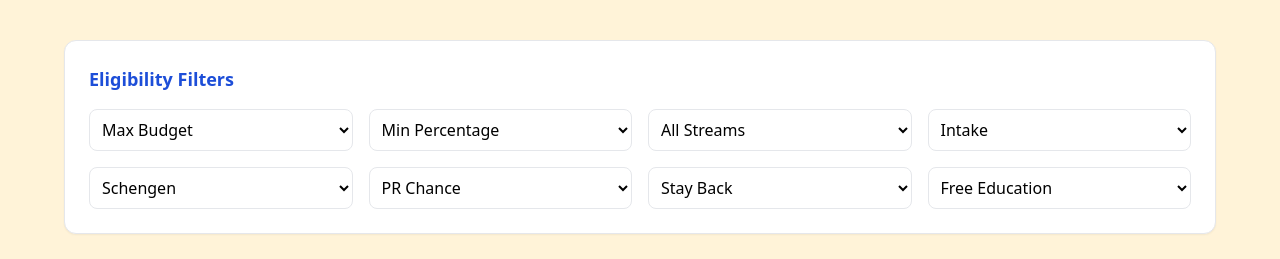
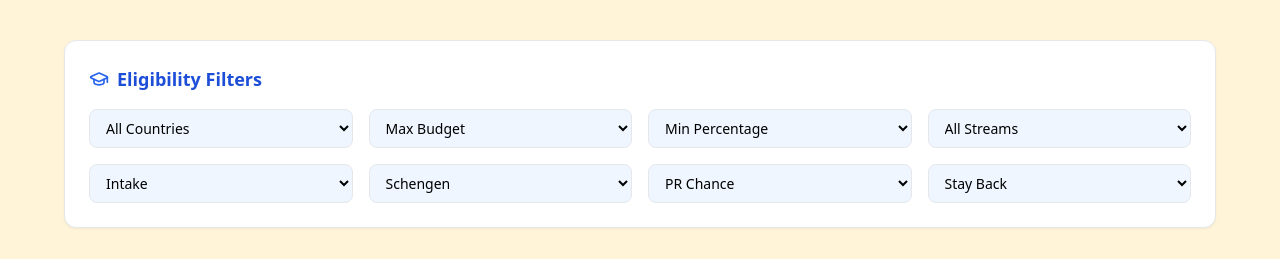
Before and after one commit to cereena/Abroad-process-tracker, a React (Vite) app: page /courses in a window 1280 px wide. Shown: the part 144-403 px from the top of the page. Built offline with nearby package versions, Linux system fonts and the light colour scheme; no server answers.

Commit message:
edited course.jsx

```diff
--- a/src/pages/Courses.jsx
+++ b/src/pages/Courses.jsx
@@ -23,12 +23,12 @@ const Courses = () => {
   /* ================= FILTERS ================= */
 
   const [filters, setFilters] = useState({
+    country: "",
     maxBudget: "",
     minPercentage: "",
     stream: "",
     intake: "",
     schengen: "",
-    freeEducation: "",
     prChance: "",
     stayBack: "",
   });
@@ -37,16 +37,36 @@ const Courses = () => {
 
   useEffect(() => {
     fetchUniversities();
-  }, []);
+  }, [filters]);
 
   const fetchUniversities = async () => {
     try {
       setLoading(true);
 
-      const res = await fetch("http://localhost:5000/api/universities");
+      const params = new URLSearchParams();
+
+      if (filters.country) params.append("country", filters.country);
+      if (filters.maxBudget) params.append("maxBudget", filters.maxBudget);
+      if (filters.stream) params.append("stream", filters.stream);
+      if (filters.schengen) params.append("schengen", filters.schengen);
+      if (filters.intake) params.append("intake", filters.intake);
+      if (filters.prChance) params.append("prChance", filters.prChance);
+      if (filters.stayBack) params.append("stayBack", filters.stayBack);
+
+      const url = `http://localhost:5000/api/universities?${params.toString()}`;
+
+      const res = await fetch(url);
+
+      if (!res.ok) {
+        throw new Error("Failed to fetch universities");
+      }
+
       const data = await res.json();
 
+      console.log("Universities:", data); // debug
+
       setUniversities(data);
+
     } catch (err) {
       console.error("Fetch error:", err);
     } finally {
@@ -61,43 +81,6 @@ const Courses = () => {
       state: { country },
     });
   };
-
-  /* ================= FILTER LOGIC ================= */
-
-  const filteredUniversities = universities.filter((item) => {
-    return (
-      /* Budget */
-      (filters.maxBudget === "" ||
-        item.tuitionFee <= Number(filters.maxBudget)) &&
-
-      /* Percentage */
-      (filters.minPercentage === "" ||
-        item.minPercentage <= Number(filters.minPercentage)) &&
-
-      /* Stream */
-      (filters.stream === "" || item.stream === filters.stream) &&
-
-      /* Intake */
-      (filters.intake === "" ||
-        item.intakes?.includes(filters.intake)) &&
-
-      /* Schengen */
-      (filters.schengen === "" ||
-        String(item.schengen) === filters.schengen) &&
-
-      /* Free Education */
-      (filters.freeEducation === "" ||
-        String(item.freeEducation) === filters.freeEducation) &&
-
-      /* PR */
-      (filters.prChance === "" ||
-        item.prChance === filters.prChance) &&
-
-      /* Stay Back */
-      (filters.stayBack === "" ||
-        item.stayBack === filters.stayBack)
-    );
-  });
 
   /* ================= UI ================= */
 
@@ -121,15 +104,43 @@ const Courses = () => {
 
       <div className="bg-white border rounded-xl p-6 max-w-6xl mx-auto shadow-sm mb-12">
 
-        <h2 className="text-lg font-semibold text-blue-700 mb-4">
-          Eligibility Filters
-        </h2>
+        <div className="flex items-center gap-2 mb-4">
+          <GraduationCap size={20} className="text-blue-600" />
+          <h2 className="text-lg font-semibold text-blue-700">
+            Eligibility Filters
+          </h2>
+        </div>
+
 
         <div className="grid grid-cols-1 sm:grid-cols-2 md:grid-cols-4 gap-4">
 
+
+          {/* Country */}
+          <select
+            className="border rounded-lg px-3 py-2 bg-blue-50 text-sm
+            focus:outline-none focus:ring-2 focus:ring-blue-400
+            hover:border-blue-400 transition"
+
+            value={filters.country}
+            onChange={(e) =>
+              setFilters({ ...filters, country: e.target.value })
+            }
+          >
+            <option value="">All Countries</option>
+            <option value="Germany">Germany</option>
+            <option value="Canada">Canada</option>
+            <option value="UK">UK</option>
+            <option value="France">France</option>
+            <option value="Poland">Poland</option>
+            <option value="Ireland">Ireland</option>
+          </select>
+
           {/* Budget */}
           <select
-            className="border rounded-lg p-2"
+            className="border rounded-lg px-3 py-2 bg-blue-50 text-sm
+            focus:outline-none focus:ring-2 focus:ring-blue-400
+            hover:border-blue-400 transition"
+
             value={filters.maxBudget}
             onChange={(e) =>
               setFilters({ ...filters, maxBudget: e.target.value })
@@ -144,7 +155,10 @@ const Courses = () => {
 
           {/* Percentage */}
           <select
-            className="border rounded-lg p-2"
+            className="border rounded-lg px-3 py-2 bg-blue-50 text-sm
+            focus:outline-none focus:ring-2 focus:ring-blue-400
+            hover:border-blue-400 transition"
+
             value={filters.minPercentage}
             onChange={(e) =>
               setFilters({ ...filters, minPercentage: e.target.value })
@@ -159,7 +173,10 @@ const Courses = () => {
 
           {/* Stream */}
           <select
-            className="border rounded-lg p-2"
+            className="border rounded-lg px-3 py-2 bg-blue-50 text-sm
+            focus:outline-none focus:ring-2 focus:ring-blue-400
+            hover:border-blue-400 transition"
+
             value={filters.stream}
             onChange={(e) =>
               setFilters({ ...filters, stream: e.target.value })
@@ -176,7 +193,10 @@ const Courses = () => {
 
           {/* Intake */}
           <select
-            className="border rounded-lg p-2"
+            className="border rounded-lg px-3 py-2 bg-blue-50 text-sm
+            focus:outline-none focus:ring-2 focus:ring-blue-400
+            hover:border-blue-400 transition"
+
             value={filters.intake}
             onChange={(e) =>
               setFilters({ ...filters, intake: e.target.value })
@@ -193,7 +213,10 @@ const Courses = () => {
 
           {/* Schengen */}
           <select
-            className="border rounded-lg p-2"
+            className="border rounded-lg px-3 py-2 bg-blue-50 text-sm
+            focus:outline-none focus:ring-2 focus:ring-blue-400
+            hover:border-blue-400 transition"
+
             value={filters.schengen}
             onChange={(e) =>
               setFilters({ ...filters, schengen: e.target.value })
@@ -206,7 +229,10 @@ const Courses = () => {
 
           {/* PR */}
           <select
-            className="border rounded-lg p-2"
+            className="border rounded-lg px-3 py-2 bg-blue-50 text-sm
+            focus:outline-none focus:ring-2 focus:ring-blue-400
+            hover:border-blue-400 transition"
+
             value={filters.prChance}
             onChange={(e) =>
               setFilters({ ...filters, prChance: e.target.value })
@@ -220,7 +246,10 @@ const Courses = () => {
 
           {/* Stay Back */}
           <select
-            className="border rounded-lg p-2"
+            className="border rounded-lg px-3 py-2 bg-blue-50 text-sm
+            focus:outline-none focus:ring-2 focus:ring-blue-400
+            hover:border-blue-400 transition"
+
             value={filters.stayBack}
             onChange={(e) =>
               setFilters({ ...filters, stayBack: e.target.value })
@@ -231,19 +260,6 @@ const Courses = () => {
             <option value="18 Months">18 Months</option>
             <option value="2 Years">2 Years</option>
             <option value="3 Years">3 Years</option>
-          </select>
-
-          {/* Free Education */}
-          <select
-            className="border rounded-lg p-2"
-            value={filters.freeEducation}
-            onChange={(e) =>
-              setFilters({ ...filters, freeEducation: e.target.value })
-            }
-          >
-            <option value="">Free Education</option>
-            <option value="true">Available</option>
-            <option value="false">Not Available</option>
           </select>
 
         </div>
@@ -262,7 +278,7 @@ const Courses = () => {
 
         {/* Data */}
         {!loading &&
-          filteredUniversities.map((item) => (
+          universities.map((item) => (
             <div
               key={item._id}
               className="bg-white border rounded-xl p-6 hover:shadow-lg transition flex flex-col"
@@ -326,7 +342,7 @@ const Courses = () => {
               {/* CTA */}
               <button
                 onClick={() => handleTalkToExpert(item.country)}
-                className="mt-6 w-full bg-orange-600 hover:bg-orange-500 text-white py-2 rounded-lg font-medium transition"
+                className="mt-6 w-full bg-orange-400 hover:bg-orange-500 text-white py-2 rounded-lg font-medium transition"
               >
                 Talk to Expert
               </button>
@@ -335,7 +351,7 @@ const Courses = () => {
           ))}
 
         {/* No Result */}
-        {!loading && filteredUniversities.length === 0 && (
+        {!loading && universities.length === 0 && (
           <p className="col-span-full text-center text-slate-500">
             No universities match your criteria.
           </p>
```
